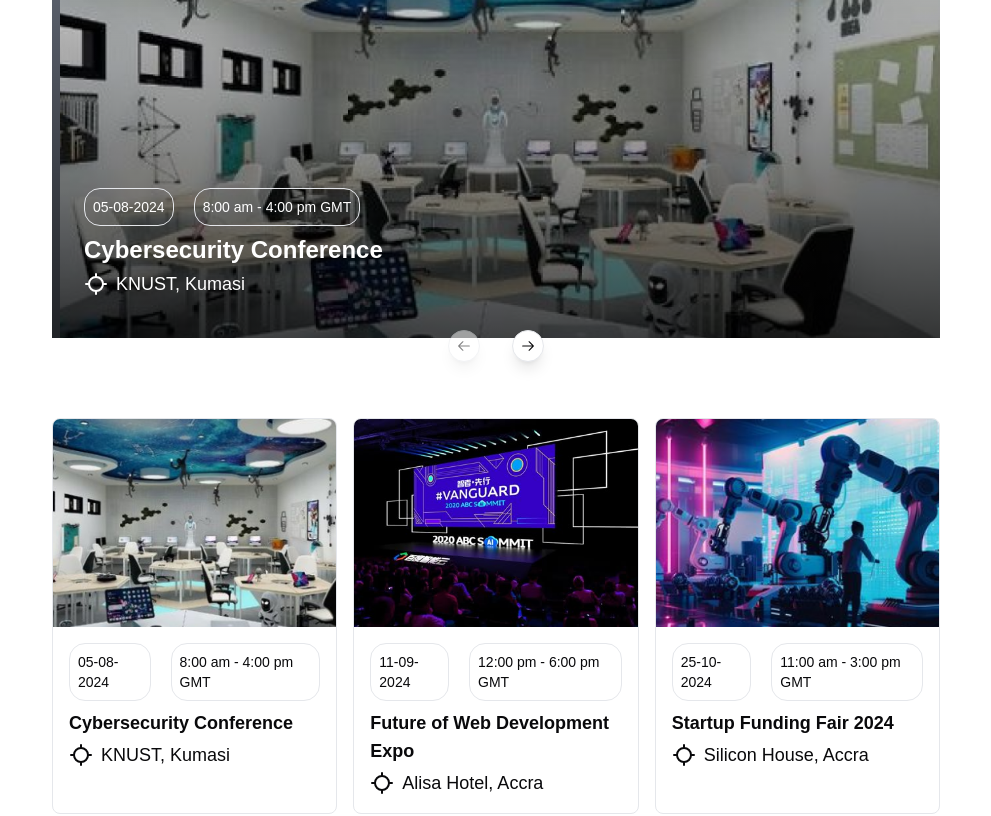
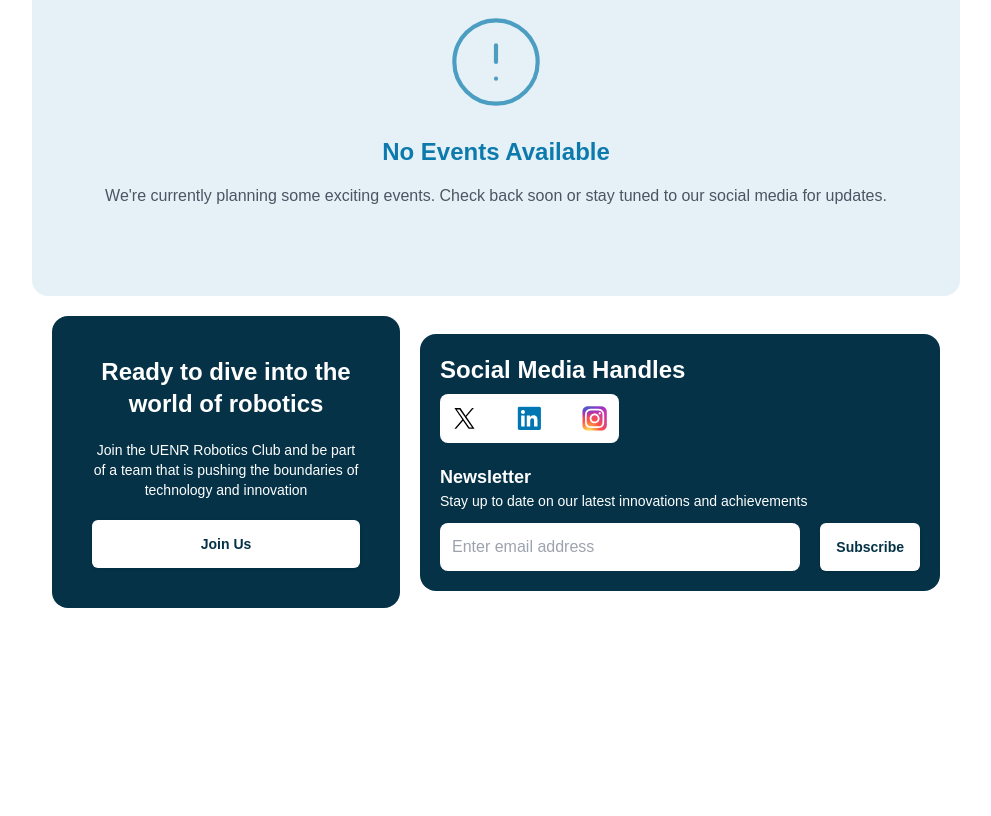
Before and after one commit to urc-voting-system/website, a Next.js app: page /events in a window 1280 px wide. Shown: the part 720-1536 px from the top of the page, without its empty margins (144-1135 px from the left). After the commit the page ends 1348 px from the top, so only its background shows below. Built offline with nearby package versions, Linux system fonts and the light colour scheme.

Commit message:
Update 2.0" git commit -m Update git commit -m 'Update 2.0

```diff
--- a/app/events/page.tsx
+++ b/app/events/page.tsx
@@ -2,6 +2,7 @@ import EventCard from "@/components/EventCard";
 import Eventcarousel from "@/components/Eventcarousel";
 import { eventData } from "@/data/data";
 import Image from "next/image";
+import Link from "next/link";
 import React from "react";
 
 const Events = () => {
@@ -26,17 +27,48 @@ const Events = () => {
             </span>
           </div>
         </div>
-        {/* <div className="absolute inset-0 bg-primary opacity-50 "></div> */}
       </div>
       <div className="py-10">
         <Eventcarousel />
       </div>
       <div className="lg:mx-44">
-        <div className="grid grid-cols-1 sm:grid-cols-2 md:grid-cols-3 gap-4 p-5">
-          {eventData.map((event, index) => (
-            <EventCard key={index} event={event} />
-          ))}
-        </div>
+        {eventData.length > 0 ? (
+          <div className="grid grid-cols-1 sm:grid-cols-2 md:grid-cols-3 gap-4 p-5">
+            {eventData.map((event, index) => (
+              <EventCard key={index} event={event} />
+            ))}
+          </div>
+        ) : (
+          <div className="flex flex-col items-center justify-center p-16 bg-[#0c7aad]/10 rounded-2xl">
+            <div className="text-center">
+              <div className="flex justify-center mb-6">
+                <svg
+                  xmlns="http://www.w3.org/2000/svg"
+                  width="100"
+                  height="100"
+                  viewBox="0 0 24 24"
+                  fill="none"
+                  stroke="#0c7aad"
+                  strokeWidth="1"
+                  strokeLinecap="round"
+                  strokeLinejoin="round"
+                  className="opacity-70"
+                >
+                  <circle cx="12" cy="12" r="10" />
+                  <line x1="12" y1="8" x2="12" y2="12" />
+                  <line x1="12" y1="16" x2="12.01" y2="16" />
+                </svg>
+              </div>
+              <h2 className="text-2xl font-bold text-[#0c7aad] mb-4">
+                No Events Available
+              </h2>
+              <p className="text-gray-600 mb-6">
+                We're currently planning some exciting events. Check back soon
+                or stay tuned to our social media for updates.
+              </p>
+            </div>
+          </div>
+        )}
       </div>
     </div>
   );
--- a/app/page.tsx
+++ b/app/page.tsx
@@ -8,6 +8,8 @@ import { eventData } from "@/data/data";
 import Link from "next/link";
 
 const HomePage = () => {
+  const displayEvents = eventData.slice(0, 3);
+
   return (
     <>
       <div className="w-full overflow-hidden">
@@ -27,16 +29,24 @@ const HomePage = () => {
           <span></span>
         </div>
         <div className="lg:mx-44">
+          {displayEvents.length > 0 ? (
+            <>
               <div className="grid grid-cols-1 sm:grid-cols-2 md:grid-cols-3 gap-4 p-5">
-            {eventData.slice(0, 3).map((event, index) => (
+                {displayEvents.map((event, index) => (
                   <EventCard key={index} event={event} />
                 ))}
               </div>
               <div className="flex justify-center items-center">
-            <Link href="/events" className=" underline">
-              Show Moret
+                <Link href="/events" className="underline">
+                  Show More
                 </Link>
               </div>
+            </>
+          ) : (
+            <div className="flex justify-center items-center p-10 text-gray-500">
+              No events available now
+            </div>
+          )}
         </div>
         <Contact />
       </div>
--- a/app/projects/page.tsx
+++ b/app/projects/page.tsx
@@ -25,26 +25,35 @@ const Projects = () => {
         </div>
       </div>
 
-      <div className="p-5 lg:mx-44">
+      <div className="p-5 lg:px-44 py-16">
+        <div className="grid md:grid-cols-2 lg:grid-cols-3 gap-8">
           {projectsData.map((project) => (
             <div
               key={project.id}
-            className="flex flex-col  items-center md:flex-row mb-8"
+              className="bg-white rounded-2xl shadow-lg overflow-hidden transform transition-all duration-300 hover:shadow-xl hover:-translate-y-2 group"
             >
-            <div className="relative flex-shrink-0 w-full md:w-1/3 h-64 overflow-hidden">
+              <div className="relative h-64 overflow-hidden">
                 <Image
                   src={project.imageUrl}
                   alt={project.title}
                   layout="fill"
                   objectFit="cover"
-                className="rounded-lg shadow-lg"
+                  className="transition-transform duration-300 group-hover:scale-110"
                 />
               </div>
-            <div className="md:pl-4 mt-3 md:mt-0">
-              <h2 className="text-xl font-bold">{project.title}</h2>
-              <p className="mt-2 text-gray-700">{project.description}</p>
-              <p className="mt-2 font-semibold">Duration: {project.duration}</p>
-                <Button className="mt-4  bg-primary text-white rounded-lg w-full md:max-w-[320px]">
+              <div className="p-6">
+                <h2 className="text-xl font-bold text-primary mb-2">
+                  {project.title}
+                </h2>
+                <p className="text-gray-600 mb-4 line-clamp-3">
+                  {project.description}
+                </p>
+                <div className="flex items-center justify-between">
+                  <span className="text-sm text-gray-500">
+                    Duration: {project.duration}
+                  </span>
+                </div>
+                <Button className=" w-full mt-5 bg-primary text-white rounded-lg hover:bg-primary/90 transition-colors">
                   Learn More
                 </Button>
               </div>
@@ -52,6 +61,7 @@ const Projects = () => {
           ))}
         </div>
       </div>
+    </div>
   );
 };
 
--- a/components/Footer.tsx
+++ b/components/Footer.tsx
@@ -19,12 +19,13 @@ const Footer = () => {
             </p>
           </div>
           <div>
-            <Button className="bg-white text-primary hover:text-white hover:border h-12 font-semibold w-full">
-              Join Us
-            </Button>
+            <Link href={"/"}>
+              <Button className="bg-white text-primary hover:text-white hover:border h-12 font-semibold w-full">
+                Join Us
+              </Button>
+            </Link>
           </div>
-        </div>
-
+        </div>{" "}
         {/* Second Section */}
         <div className="bg-primary text-white p-5 rounded-2xl w-full lg:w-3/5  flex flex-col justify-between overflow-hidden">
           <div>
--- a/components/Home/Contact.tsx
+++ b/components/Home/Contact.tsx
@@ -1,11 +1,56 @@
 "use client";
 
-import React, { useState } from "react";
+import React, { useState, FormEvent } from "react";
 
 const Contact: React.FC = () => {
   const [fullName, setFullName] = useState<string>("");
   const [email, setEmail] = useState<string>("");
-  const [message, setMesage] = useState<string>("");
+  const [message, setMessage] = useState<string>("");
+  const [isSubmitting, setIsSubmitting] = useState<boolean>(false);
+  const [submitStatus, setSubmitStatus] = useState<{
+    success: boolean | null;
+    message: string;
+  }>({ success: null, message: "" });
+
+  const handleSubmit = async (e: FormEvent<HTMLFormElement>) => {
+    e.preventDefault();
+    setIsSubmitting(true);
+    setSubmitStatus({ success: null, message: "" });
+
+    try {
+      const response = await fetch("https://formspree.io/f/mnnqodql", {
+        method: "POST",
+        headers: {
+          "Content-Type": "application/json",
+          "Accept": "application/json"
+        },
+        body: JSON.stringify({
+          fullName,
+          email,
+          message
+        })
+      });
+
+      if (response.ok) {
+        setSubmitStatus({
+          success: true,
+          message: "Thank you for your message! We'll get back to you soon."
+        });
+        setFullName("");
+        setEmail("");
+        setMessage("");
+      } else {
+        throw new Error("Submission failed");
+      }
+    } catch (error) {
+      setSubmitStatus({
+        success: false,
+        message: "Oops! There was a problem sending your message. Please try again."
+      });
+    } finally {
+      setIsSubmitting(false);
+    }
+  };
 
   return (
     <div className="px-6 lg:mx-44 mt-20 mb-10 grid grid-cols-1 md:grid-cols-2 text-primary gap-10">
@@ -20,17 +65,29 @@ const Contact: React.FC = () => {
           label="LOCATION"
           info="UENR, Sunyamni - Bono Region, Ghana"
         />
-        <ContactInfo label="PHONE" info="+233 57 666 7777" />
-        <ContactInfo label="EMAIL" info="uenrroboticsclub.innovate@gmail.com" />
+        <ContactInfo label="PHONE" info="+233 25 763 8686" />
+        <ContactInfo label="EMAIL" info="uenrroboticsclub@gmail.com" />
       </div>
 
-      <form className="bg-[#0c7aad]/30 p-8 rounded-lg shadow-md">
+      <form onSubmit={handleSubmit} className="bg-[#0c7aad]/30 p-8 rounded-lg shadow-md">
+        {submitStatus.success !== null && (
+          <div
+            className={`mb-4 p-3 rounded ${
+              submitStatus.success
+                ? "bg-green-100 text-green-800"
+                : "bg-red-100 text-red-800"
+            }`}
+          >
+            {submitStatus.message}
+          </div>
+        )}
         <div className="flex flex-col lg:flex-row items-start lg:gap-x-5">
           <input
             type="text"
             placeholder="Full Name"
             value={fullName}
             onChange={(e) => setFullName(e.target.value)}
+            required
             className="flex-1 w-full p-3 rounded-md border border-gray-300 outline-none focus:border-blue-500"
           />
           <input
@@ -38,17 +95,25 @@ const Contact: React.FC = () => {
             placeholder="Email Address"
             value={email}
             onChange={(e) => setEmail(e.target.value)}
+            required
             className="flex-1 w-full p-3 rounded-md border border-gray-300 outline-none focus:border-blue-500 mt-3 lg:mt-0"
           />
         </div>
         <textarea
           placeholder="Message"
           value={message}
-          onChange={(e) => setMesage(e.target.value)}
+          onChange={(e) => setMessage(e.target.value)}
+          required
           className="w-full p-3 rounded-md border border-gray-300 outline-none focus:border-blue-500 my-3 h-44"
         />
-        <button className="bg-[#0c7aad] text-white py-2 px-4 rounded-md w-full hover:bg-blue-700 transition duration-200">
-          Send Message
+        <button
+          type="submit"
+          disabled={isSubmitting}
+          className={`bg-[#0c7aad] text-white py-2 px-4 rounded-md w-full hover:bg-blue-700 transition duration-200 ${
+            isSubmitting ? "opacity-50 cursor-not-allowed" : ""
+          }`}
+        >
+          {isSubmitting ? "Sending..." : "Send Message"}
         </button>
       </form>
     </div>
--- a/data/data.ts
+++ b/data/data.ts
@@ -1,44 +1,12 @@
 export const eventData = [
-  {
-    id: 1,
-    imageSrc: "/gallerybanne.png",
-    eventDate: "05-08-2024",
-    eventTime: "8:00 am - 4:00 pm GMT",
-    title: "Cybersecurity Conference",
-    location: "KNUST, Kumasi",
-  },
-  {
-    id: 2,
-    imageSrc: "/event.jpg",
-    eventDate: "11-09-2024",
-    eventTime: "12:00 pm - 6:00 pm GMT",
-    title: "Future of Web Development Expo",
-    location: "Alisa Hotel, Accra",
-  },
-  {
-    id: 3,
-    imageSrc: "/projectbanner.png",
-    eventDate: "25-10-2024",
-    eventTime: "11:00 am - 3:00 pm GMT",
-    title: "Startup Funding Fair 2024",
-    location: "Silicon House, Accra",
-  },
-  {
-    id: 4,
-    imageSrc: "/event.jpg",
-    eventDate: "11-09-2024",
-    eventTime: "12:00 pm - 6:00 pm GMT",
-    title: "Future of Web Development Expo",
-    location: "Alisa Hotel, Accra",
-  },
-  {
-    id: 5,
-    imageSrc: "/projectbanner.png",
-    eventDate: "25-10-2024",
-    eventTime: "11:00 am - 3:00 pm GMT",
-    title: "Startup Funding Fair 2024",
-    location: "Silicon House, Accra",
-  },
+  // {
+  //   id: 1,
+  //   imageSrc: "/gallerybanne.png",
+  //   eventDate: "05-08-2024",
+  //   eventTime: "8:00 am - 4:00 pm GMT",
+  //   title: "Cybersecurity Conference",
+  //   location: "KNUST, Kumasi",
+  // },
 ];
 
 export const leaders = [
```
Lines whose indentation alone changed are shown as unchanged.
